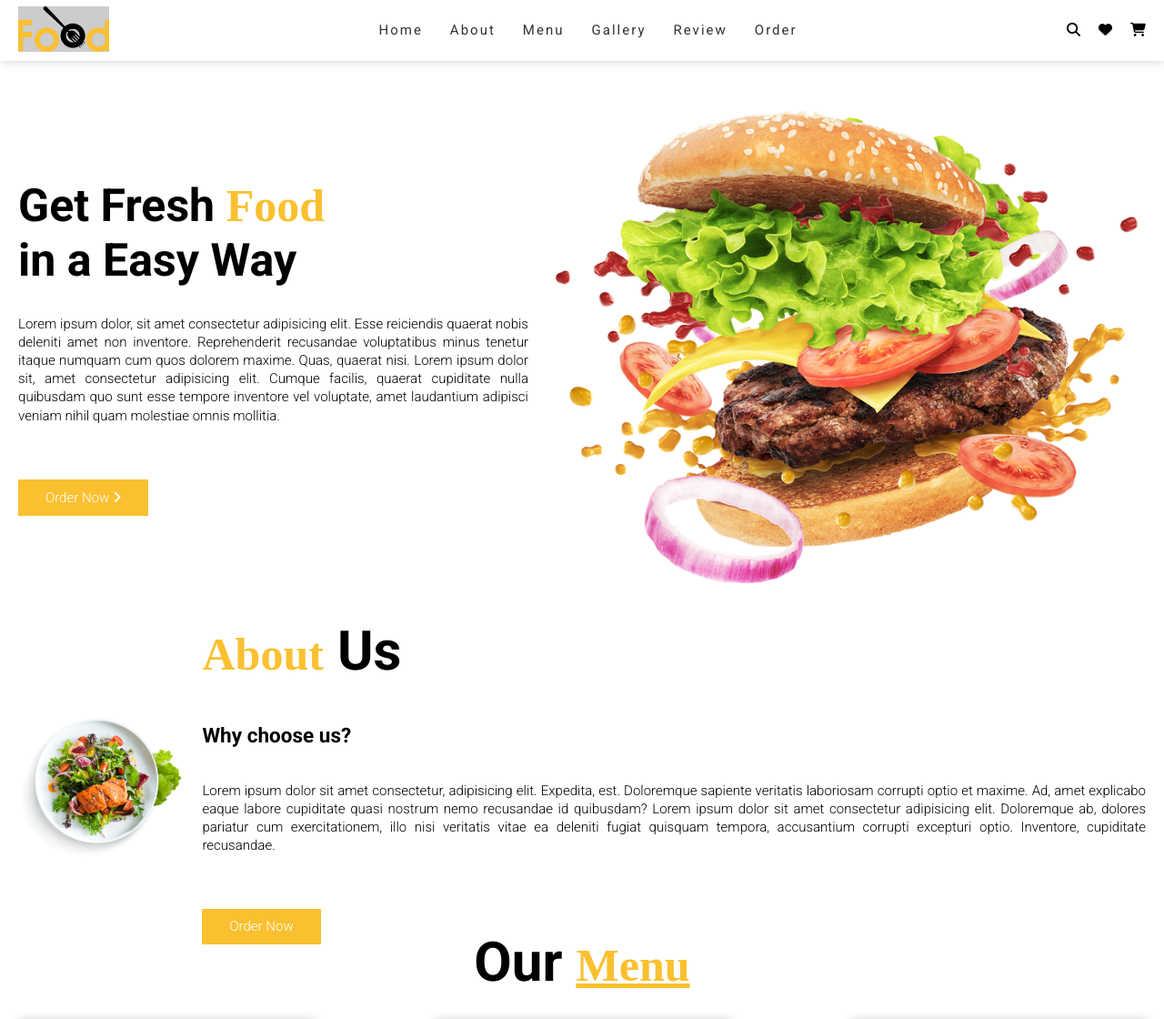
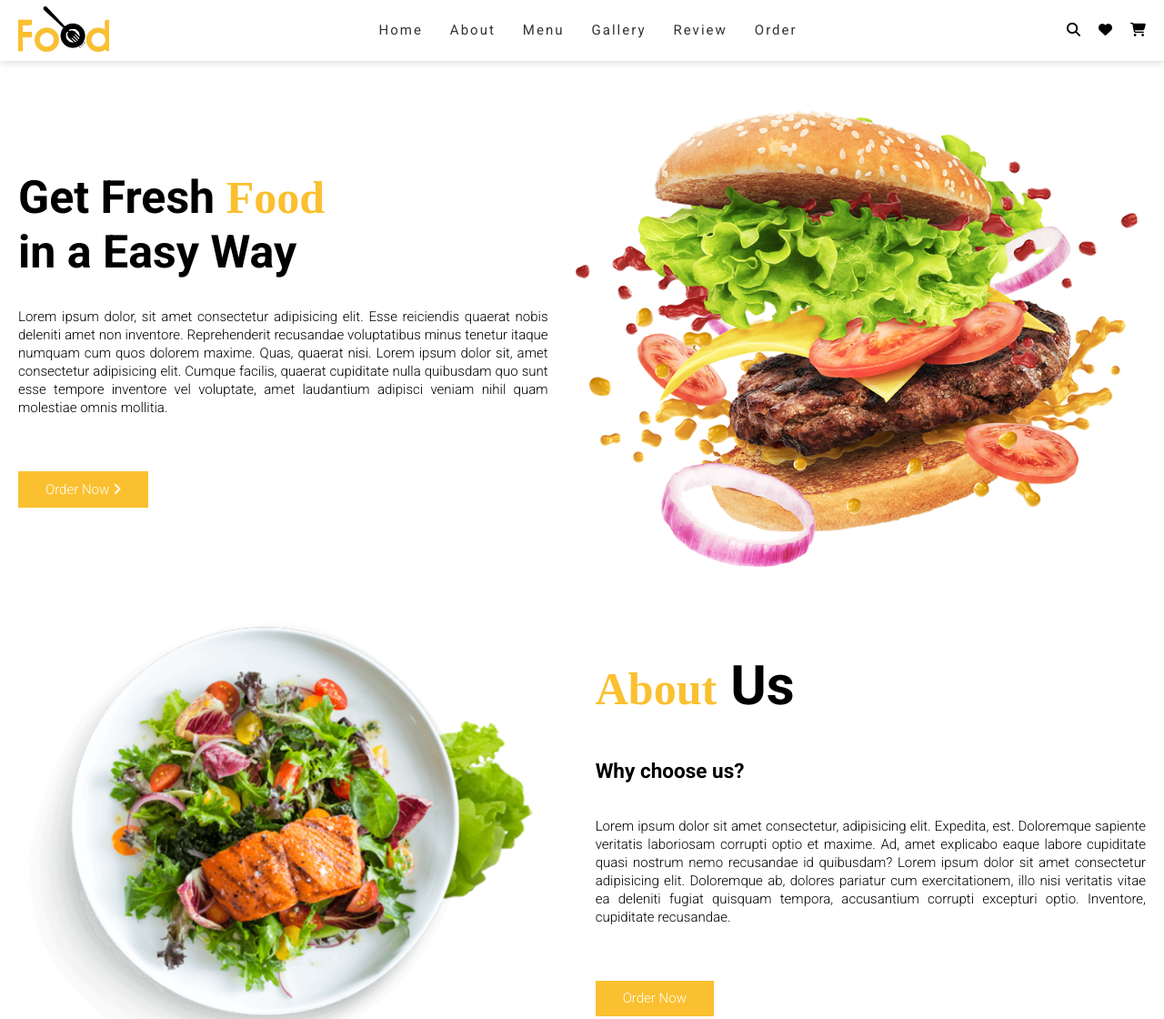
Before and after one commit to amzad276026/Food-Web, a plain HTML site: page index.html in a window 1280 px wide. Shown: the top 1120 px of the page at 91% size. Drawn offline with Linux system fonts and the light colour scheme; a web font is replaced by a local one.

Commit message:
all bug is fixed

```diff
--- a/responsive.css
+++ b/responsive.css
@@ -30,7 +30,6 @@
     .about-wrapper .about-container {
         flex-direction: column;
         row-gap: 20px;
-        justify-content: center;
     }
     .footer-wrapper .footer-container {
         flex-direction: column;
--- a/style.css
+++ b/style.css
@@ -166,10 +166,10 @@ p {
     line-height: 2rem;
     margin-bottom: 15px;
 }
-img {
+/* img {
     max-width: 100%;
     height: auto;
-}
+} */
 a:focus {
     outline: solid 0;
 }
@@ -343,7 +343,6 @@ i:hover {
     width: 100px;
     height: 50px;
     object-fit: cover;
-    background: var(--colorGrayDark);
 }
 .navbar-wrapper .navbar .nav-links {
     display: flex;
@@ -400,6 +399,14 @@ i:hover {
     align-items: center;
     column-gap: 30px;
 }
+.hero-wrapper .hero-container .hero-image{
+    flex-basis: 650px;
+}
+.hero-wrapper .hero-container .hero-image img{
+    width: 100%;
+    height: 100%;
+}
+
 .hero-wrapper .hero-container .hero-content h1 {
     font-size: 5rem;
     line-height: 6rem;
@@ -439,24 +446,28 @@ span {
 .hero-wrapper .hero-container .hero-content a:hover i {
     left: 5px;
 }
-.hero-wrapper .hero-container .hero-content .hero-image img {
-    max-width: 700px;
-    max-height: 557px;
-    object-fit: cover;
-    background: var(--colorGrayDark);
+.hero-wrapper .hero-container .hero-image {
+    flex-basis: 700px;
 
 }
-/* About Us Section */
+/* About Section Style */
 .about-wrapper .about-container {
     max-width: 1440px;
     margin: 0 auto;
+    display: flex;
     justify-content: space-between;
-    display: flex;
     align-items: center;
     padding: 0 20px;
 }
 .about-wrapper .about-container .about-image{
-    flex-basis: 600px;
+    flex-basis: 650px;
+}
+.about-wrapper .about-container .about-image img{
+    width: 100%;
+    height: 100%;
+}
+.about-wrapper .about-container .about-content{
+    flex-basis: 620px;
 }
 .about-wrapper .about-container .about-content h1 {
     font-size: 6rem;
@@ -824,8 +835,14 @@ span {
     padding: 20px 20px;
 }
 .order-wrapper .order-container .order-image{
-    flex-basis: 600px;
+    flex-basis: 650px;
 }
+.order-wrapper .order-container .order-image img{
+    width: 100%;
+    height: 100%;
+
+}
+
 .order-wrapper .order-container .order-form {
     display: block;
     display: grid;
@@ -988,7 +1005,6 @@ span {
 .footer-wrapper .footer-container .footer-logo img {
     opacity: 0.6;
     width: 200px;
-    background: var(--colorGrayDark);
 
 }
 .footer-wrapper .footer-container li {
```
